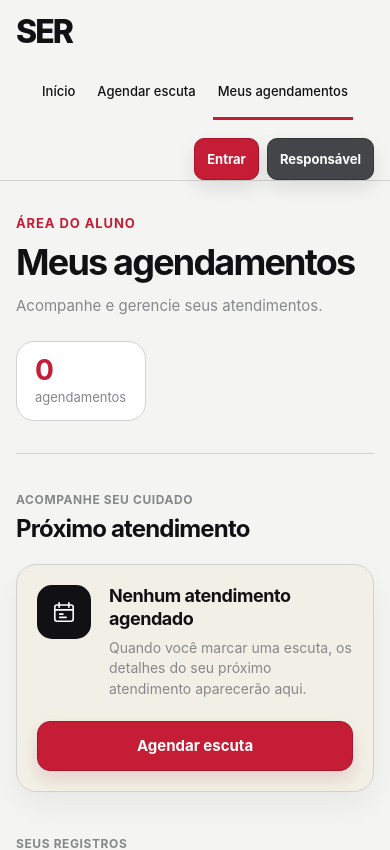
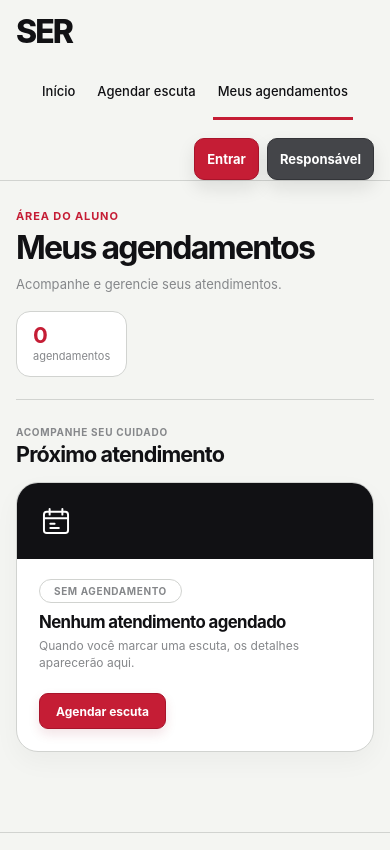
Before and after one commit to kymuray/SER_, a React (Vite) app: page /agendamentos in a window 390 px wide. Shown: the top 850 px of the page. Built offline with nearby package versions, Linux system fonts and the light colour scheme.

Commit message:
refactor: ajustar card de agendamento
Co-authored-by: Manus <dev-agent@manus.ai>

```diff
--- a/src/pages/MeusAgendamentos/MeusAgendamentos.css
+++ b/src/pages/MeusAgendamentos/MeusAgendamentos.css
@@ -1,7 +1,7 @@
 .appointments-page {
   width: min(var(--content-width), calc(100% - 112px));
   margin: 0 auto;
-  padding: 72px 0 24px;
+  padding: 48px 0 32px;
   flex: 1 0 auto;
 }
 
@@ -9,208 +9,293 @@
   display: flex;
   align-items: flex-end;
   justify-content: space-between;
-  gap: 32px;
-  padding-bottom: 42px;
+  gap: 28px;
+  padding-bottom: 28px;
   border-bottom: 1px solid var(--color-line);
 }
 
 .appointments-page__eyebrow,
 .appointments-section__eyebrow {
-  margin: 0 0 10px;
+  margin: 0 0 8px;
   color: var(--color-primary);
-  font-size: 13px;
+  font-size: 11px;
   font-weight: 750;
-  letter-spacing: 0.07em;
-  line-height: 1.35;
+  letter-spacing: 0.08em;
+  line-height: 1.3;
   text-transform: uppercase;
 }
 
 .appointments-page__header h1 {
   margin: 0;
   color: var(--color-ink);
-  font-size: clamp(2.2rem, 4vw, 3.35rem);
+  font-size: clamp(1.9rem, 3.2vw, 2.7rem);
   font-weight: 750;
-  letter-spacing: -0.05em;
+  letter-spacing: -0.055em;
   line-height: 1.08;
 }
 
 .appointments-page__description {
-  margin: 14px 0 0;
+  margin: 9px 0 0;
   color: var(--color-muted);
-  font-size: 17px;
-  line-height: 1.45;
+  font-size: 14px;
+  line-height: 1.4;
 }
 
 .appointments-page__summary {
   display: flex;
-  min-width: 142px;
+  min-width: 112px;
   flex-direction: column;
   align-items: flex-start;
   justify-content: center;
-  padding: 18px 22px;
+  padding: 12px 16px;
   border: 1px solid var(--color-line);
-  border-radius: 18px;
+  border-radius: 14px;
   background: var(--color-surface);
 }
 
 .appointments-page__summary strong {
   color: var(--color-primary);
-  font-size: 28px;
+  font-size: 22px;
   font-weight: 750;
   letter-spacing: -0.04em;
   line-height: 1;
 }
 
 .appointments-page__summary span {
-  margin-top: 5px;
+  margin-top: 4px;
   color: var(--color-muted);
-  font-size: 13px;
-  line-height: 1.3;
+  font-size: 11px;
+  line-height: 1.25;
 }
 
 .appointments-section {
-  margin-top: 50px;
-}
-
-.appointments-section--history {
-  margin-top: 58px;
+  margin-top: 32px;
 }
 
 .appointments-section__heading {
   display: flex;
-  align-items: flex-end;
-  justify-content: space-between;
-  gap: 24px;
-  margin-bottom: 20px;
+  flex-direction: column;
+  gap: 3px;
+  margin-bottom: 14px;
 }
 
 .appointments-section__eyebrow {
-  margin-bottom: 7px;
+  margin: 0;
   color: var(--color-muted);
-  font-size: 12px;
-  letter-spacing: 0.05em;
+  font-size: 10px;
+  letter-spacing: 0.07em;
 }
 
 .appointments-section h2 {
   margin: 0;
   color: var(--color-ink);
-  font-size: clamp(1.45rem, 3vw, 2rem);
+  font-size: clamp(1.25rem, 2.4vw, 1.65rem);
+  font-weight: 700;
+  letter-spacing: -0.04em;
+  line-height: 1.2;
+}
+
+.appointment-card {
+  display: flex;
+  min-height: 220px;
+  overflow: hidden;
+  border: 1px solid var(--color-line);
+  border-radius: 22px;
+  background: var(--color-surface);
+  box-shadow: 0 10px 26px rgb(20 20 20 / 4%);
+}
+
+.appointment-card__date {
+  display: flex;
+  width: 174px;
+  flex: 0 0 174px;
+  flex-direction: column;
+  align-items: center;
+  justify-content: center;
+  gap: 12px;
+  padding: 28px 18px;
+  background: var(--color-ink);
+  color: #fff;
+  text-align: center;
+  text-transform: uppercase;
+}
+
+.appointment-card__date span {
+  font-size: 12px;
+  font-weight: 700;
+  letter-spacing: 0.05em;
+  line-height: 1.2;
+}
+
+.appointment-card__date strong {
+  font-size: 54px;
+  font-weight: 750;
+  letter-spacing: -0.07em;
+  line-height: 0.9;
+}
+
+.appointment-card__date--empty {
+  gap: 0;
+}
+
+.appointment-card__date--empty svg {
+  width: 34px;
+  height: 34px;
+  stroke: currentColor;
+  stroke-linecap: round;
+  stroke-linejoin: round;
+  stroke-width: 1.4;
+}
+
+.appointment-card__details,
+.appointment-card__empty-copy {
+  min-width: 0;
+  flex: 1;
+  padding: 28px 32px;
+}
+
+.appointment-card__status {
+  display: inline-flex;
+  width: fit-content;
+  margin: 0 0 16px;
+  padding: 5px 14px;
+  border: 1px solid rgb(198 29 53 / 55%);
+  border-radius: 999px;
+  background: rgb(198 29 53 / 8%);
+  color: var(--color-primary);
+  font-size: 11px;
+  font-weight: 750;
+  letter-spacing: 0.06em;
+  line-height: 1.2;
+  text-transform: uppercase;
+}
+
+.appointment-card h3 {
+  margin: 0;
+  color: var(--color-ink);
+  font-size: 1.35rem;
   font-weight: 700;
   letter-spacing: -0.035em;
   line-height: 1.2;
 }
 
-.appointment-card {
+.appointment-card__meta {
   display: flex;
-  min-height: 190px;
+  flex-wrap: wrap;
+  gap: 12px 26px;
+  margin-top: 18px;
+  color: var(--color-muted);
+  font-size: 15px;
+  line-height: 1.35;
+}
+
+.appointment-card__meta span {
+  display: inline-flex;
   align-items: center;
-  gap: 24px;
-  padding: 28px 32px;
+  gap: 8px;
+}
+
+.appointment-card__meta span::before {
+  display: inline-block;
+  width: 7px;
+  height: 7px;
+  border: 1.5px solid var(--color-primary);
+  border-radius: 50%;
+  content: '';
+}
+
+.appointment-card__actions {
+  display: flex;
+  flex-wrap: wrap;
+  gap: 10px;
+  margin-top: 24px;
+}
+
+.appointment-card__button {
+  min-height: 34px;
+  padding: 0 16px;
   border: 1px solid var(--color-line);
-  border-radius: 24px;
+  border-radius: 8px;
   background: var(--color-surface);
-  box-shadow: 0 14px 32px rgb(20 20 20 / 5%);
+  color: var(--color-ink);
+  cursor: pointer;
+  font: inherit;
+  font-size: 12px;
+  font-weight: 650;
+  transition: border-color 160ms ease, color 160ms ease, background-color 160ms ease;
+}
+
+.appointment-card__button:hover {
+  border-color: var(--color-primary);
+  color: var(--color-primary);
+}
+
+.appointment-card__button--danger {
+  color: var(--color-primary);
 }
 
 .appointment-card--empty {
-  background: var(--color-cream);
+  min-height: 132px;
+  background: var(--color-surface);
 }
 
-.appointment-card__empty-icon {
-  display: grid;
-  width: 64px;
-  height: 64px;
-  flex: 0 0 64px;
-  place-items: center;
-  border-radius: 18px;
-  background: var(--color-ink);
-  color: #fff;
-}
-
-.appointment-card__empty-icon svg {
-  width: 30px;
-  height: 30px;
-  stroke: currentColor;
-  stroke-linecap: round;
-  stroke-linejoin: round;
-  stroke-width: 1.5;
+.appointment-card--empty .appointment-card__date {
+  width: 116px;
+  flex-basis: 116px;
+  padding: 22px;
 }
 
 .appointment-card__empty-copy {
-  min-width: 0;
-  flex: 1;
+  display: flex;
+  flex-direction: column;
+  justify-content: center;
+  padding: 22px 26px;
+}
+
+.appointment-card__empty-copy .appointment-card__status {
+  margin-bottom: 9px;
+  border-color: var(--color-line);
+  background: transparent;
+  color: var(--color-muted);
+  font-size: 10px;
 }
 
 .appointment-card__empty-copy h3 {
-  margin: 0;
-  color: var(--color-ink);
-  font-size: 20px;
-  font-weight: 700;
-  letter-spacing: -0.025em;
-  line-height: 1.25;
+  font-size: 1.1rem;
 }
 
-.appointment-card__empty-copy p {
-  max-width: 620px;
-  margin: 8px 0 0;
+.appointment-card__description {
+  max-width: 540px;
+  margin: 6px 0 0;
   color: var(--color-muted);
-  font-size: 15px;
-  line-height: 1.45;
+  font-size: 13px;
+  line-height: 1.4;
 }
 
 .appointment-card__action {
   display: inline-flex;
-  min-height: 50px;
-  flex: 0 0 auto;
+  align-self: center;
+  min-height: 36px;
   align-items: center;
   justify-content: center;
-  padding: 0 22px;
+  margin: 22px 24px 22px 0;
+  padding: 0 16px;
   border: 1px solid #a8142b;
-  border-radius: 13px;
+  border-radius: 9px;
   background: var(--color-primary);
-  box-shadow: 0 8px 16px rgb(148 20 39 / 14%);
+  box-shadow: 0 5px 12px rgb(148 20 39 / 12%);
   color: #fff;
-  font-size: 15px;
+  font-size: 12px;
   font-weight: 650;
   text-decoration: none;
+  white-space: nowrap;
   transition: background-color 160ms ease, box-shadow 160ms ease, transform 160ms ease;
 }
 
 .appointment-card__action:hover {
   transform: translateY(-1px);
   background: var(--color-primary-dark);
-  box-shadow: 0 10px 20px rgb(148 20 39 / 20%);
-}
-
-.history-empty {
-  display: flex;
-  min-height: 132px;
-  align-items: center;
-  gap: 18px;
-  padding: 24px 28px;
-  border: 1px dashed #c7c9c6;
-  border-radius: 20px;
-  background: rgb(255 255 255 / 48%);
-}
-
-.history-empty__mark {
-  display: grid;
-  width: 48px;
-  height: 48px;
-  flex: 0 0 48px;
-  place-items: center;
-  border-radius: 50%;
-  background: var(--color-ink);
-  color: #fff;
-  font-size: 22px;
-  font-weight: 650;
-}
-
-.history-empty p {
-  margin: 0;
-  color: var(--color-muted);
-  font-size: 15px;
-  line-height: 1.45;
+  box-shadow: 0 7px 15px rgb(148 20 39 / 18%);
 }
 
 @media (max-width: 1180px) {
@@ -222,109 +307,93 @@
 @media (max-width: 760px) {
   .appointments-page {
     width: calc(100% - 40px);
-    padding-top: 48px;
+    padding-top: 36px;
   }
 
   .appointments-page__header {
     align-items: flex-start;
     flex-direction: column;
-    gap: 24px;
-    padding-bottom: 32px;
+    gap: 18px;
+    padding-bottom: 22px;
   }
 
   .appointments-page__summary {
-    min-width: 130px;
-    padding: 14px 18px;
+    min-width: 104px;
   }
 
   .appointments-section {
-    margin-top: 38px;
-  }
-
-  .appointments-section--history {
-    margin-top: 44px;
+    margin-top: 26px;
   }
 
   .appointment-card {
     min-height: 0;
-    flex-wrap: wrap;
-    gap: 18px;
-    padding: 24px;
+    flex-direction: column;
   }
 
+  .appointment-card__date,
+  .appointment-card--empty .appointment-card__date {
+    width: 100%;
+    min-height: 76px;
+    flex-basis: auto;
+    flex-direction: row;
+    gap: 14px;
+    justify-content: flex-start;
+    padding: 16px 22px;
+    text-align: left;
+  }
+
+  .appointment-card__date strong {
+    font-size: 36px;
+  }
+
+  .appointment-card__date--empty {
+    justify-content: center;
+  }
+
+  .appointment-card__details,
   .appointment-card__empty-copy {
-    flex-basis: calc(100% - 82px);
+    padding: 20px 22px 22px;
   }
 
   .appointment-card__action {
-    width: 100%;
-    margin-top: 4px;
+    align-self: flex-start;
+    margin: 0 22px 22px;
   }
 }
 
 @media (max-width: 480px) {
   .appointments-page {
     width: calc(100% - 32px);
-    padding-top: 34px;
+    padding-top: 28px;
   }
 
   .appointments-page__header h1 {
-    font-size: 2.25rem;
+    font-size: 2rem;
   }
 
   .appointments-page__description {
-    font-size: 15px;
+    font-size: 13px;
   }
 
   .appointments-section h2 {
-    font-size: 1.5rem;
+    font-size: 1.35rem;
   }
 
-  .appointment-card {
-    align-items: flex-start;
-    padding: 20px;
-    border-radius: 20px;
+  .appointment-card h3 {
+    font-size: 1.05rem;
   }
 
-  .appointment-card__empty-icon {
-    width: 54px;
-    height: 54px;
-    flex-basis: 54px;
-    border-radius: 15px;
+  .appointment-card__description {
+    font-size: 12px;
   }
 
-  .appointment-card__empty-icon svg {
-    width: 26px;
-    height: 26px;
-  }
-
-  .appointment-card__empty-copy {
-    flex-basis: calc(100% - 72px);
-  }
-
-  .appointment-card__empty-copy h3 {
-    font-size: 18px;
-  }
-
-  .appointment-card__empty-copy p,
-  .history-empty p {
-    font-size: 14px;
-  }
-
-  .history-empty {
-    min-height: 112px;
-    align-items: flex-start;
-    padding: 20px;
-  }
-
-  .history-empty__mark {
-    width: 40px;
-    height: 40px;
-    flex-basis: 40px;
+  .appointment-card__meta {
+    font-size: 13px;
   }
 }
 
 @media (prefers-reduced-motion: reduce) {
+  .appointment-card__button,
   .appointment-card__action {
     transition: none;
   }
--- a/src/pages/MeusAgendamentos/MeusAgendamentos.tsx
+++ b/src/pages/MeusAgendamentos/MeusAgendamentos.tsx
@@ -1,4 +1,67 @@
 import './MeusAgendamentos.css'
+
+type Appointment = {
+  month: string
+  day: string
+  weekday: string
+  status: string
+  title: string
+  time: string
+  location: string
+}
+
+const nextAppointment: Appointment | null = null
+
+function ScheduledAppointmentCard({ appointment }: { appointment: Appointment }) {
+  return (
+    <div className="appointment-card appointment-card--scheduled">
+      <div className="appointment-card__date" aria-label={`${appointment.month}, dia ${appointment.day}, ${appointment.weekday}`}>
+        <span>{appointment.month}</span>
+        <strong>{appointment.day}</strong>
+        <span>{appointment.weekday}</span>
+      </div>
+      <div className="appointment-card__details">
+        <p className="appointment-card__status">{appointment.status}</p>
+        <h3>{appointment.title}</h3>
+        <div className="appointment-card__meta">
+          <span>{appointment.time}</span>
+          <span>{appointment.location}</span>
+        </div>
+        <div className="appointment-card__actions">
+          <button type="button" className="appointment-card__button appointment-card__button--neutral">
+            Remarcar
+          </button>
+          <button type="button" className="appointment-card__button appointment-card__button--danger">
+            Cancelar
+          </button>
+        </div>
+      </div>
+    </div>
+  )
+}
+
+function EmptyAppointmentCard() {
+  return (
+    <div className="appointment-card appointment-card--empty">
+      <div className="appointment-card__date appointment-card__date--empty" aria-hidden="true">
+        <svg viewBox="0 0 24 24" fill="none" focusable="false">
+          <rect x="3.5" y="5.5" width="17" height="15" rx="2" />
+          <path d="M7.5 3.5v4M16.5 3.5v4M3.5 10h17M8 14h3M8 17h6" />
+        </svg>
+      </div>
+      <div className="appointment-card__empty-copy">
+        <p className="appointment-card__status">Sem agendamento</p>
+        <h3>Nenhum atendimento agendado</h3>
+        <p className="appointment-card__description">
+          Quando você marcar uma escuta, os detalhes aparecerão aqui.
+        </p>
+      </div>
+      <a className="appointment-card__action" href="/agendar">
+        Agendar escuta
+      </a>
+    </div>
+  )
+}
 
 function MeusAgendamentos() {
   return (
@@ -12,50 +75,22 @@ function MeusAgendamentos() {
           </p>
         </div>
         <div className="appointments-page__summary" aria-label="Resumo de agendamentos">
-            <strong>0</strong>
+          <strong>{nextAppointment ? 1 : 0}</strong>
           <span>agendamentos</span>
         </div>
       </header>
 
       <section className="appointments-section" aria-labelledby="upcoming-title">
         <div className="appointments-section__heading">
-            <div>
           <p className="appointments-section__eyebrow">Acompanhe seu cuidado</p>
           <h2 id="upcoming-title">Próximo atendimento</h2>
         </div>
-          </div>
 
-          <div className="appointment-card appointment-card--empty">
-            <div className="appointment-card__empty-icon" aria-hidden="true">
-              <svg viewBox="0 0 24 24" fill="none" focusable="false">
-                <rect x="3.5" y="5.5" width="17" height="15" rx="2" />
-                <path d="M7.5 3.5v4M16.5 3.5v4M3.5 10h17M8 14h3M8 17h6" />
-              </svg>
-            </div>
-            <div className="appointment-card__empty-copy">
-              <h3>Nenhum atendimento agendado</h3>
-              <p>
-                Quando você marcar uma escuta, os detalhes do seu próximo atendimento aparecerão aqui.
-              </p>
-            </div>
-            <a className="appointment-card__action" href="/agendar">
-              Agendar escuta
-            </a>
-          </div>
-        </section>
-
-        <section className="appointments-section appointments-section--history" aria-labelledby="history-title">
-          <div className="appointments-section__heading">
-            <div>
-              <p className="appointments-section__eyebrow">Seus registros</p>
-              <h2 id="history-title">Histórico de atendimentos</h2>
-            </div>
-          </div>
-
-          <div className="history-empty">
-            <div className="history-empty__mark" aria-hidden="true">—</div>
-            <p>Ainda não há atendimentos concluídos ou cancelados.</p>
-          </div>
+        {nextAppointment ? (
+          <ScheduledAppointmentCard appointment={nextAppointment} />
+        ) : (
+          <EmptyAppointmentCard />
+        )}
       </section>
     </main>
   )
```
Lines whose indentation alone changed are shown as unchanged.
